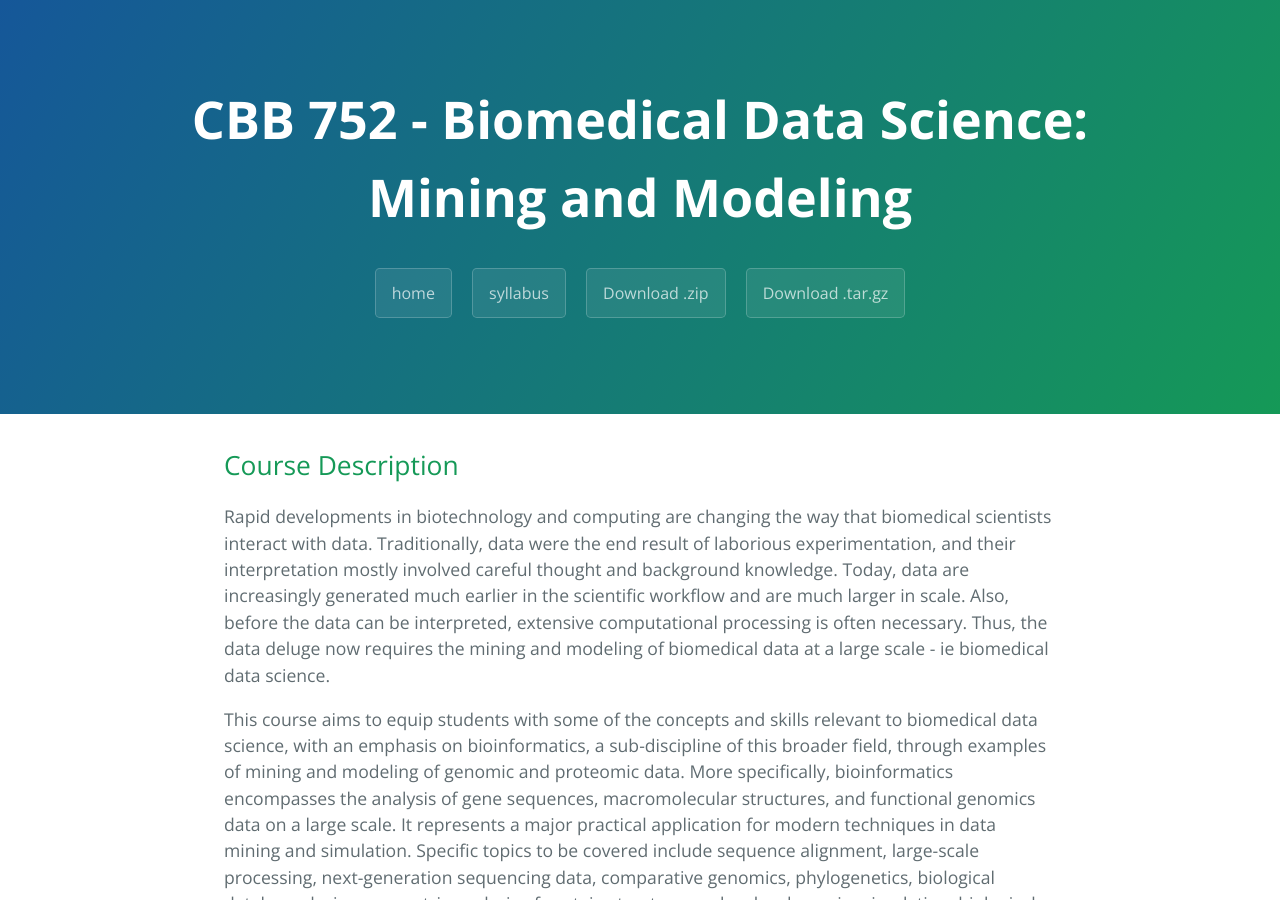
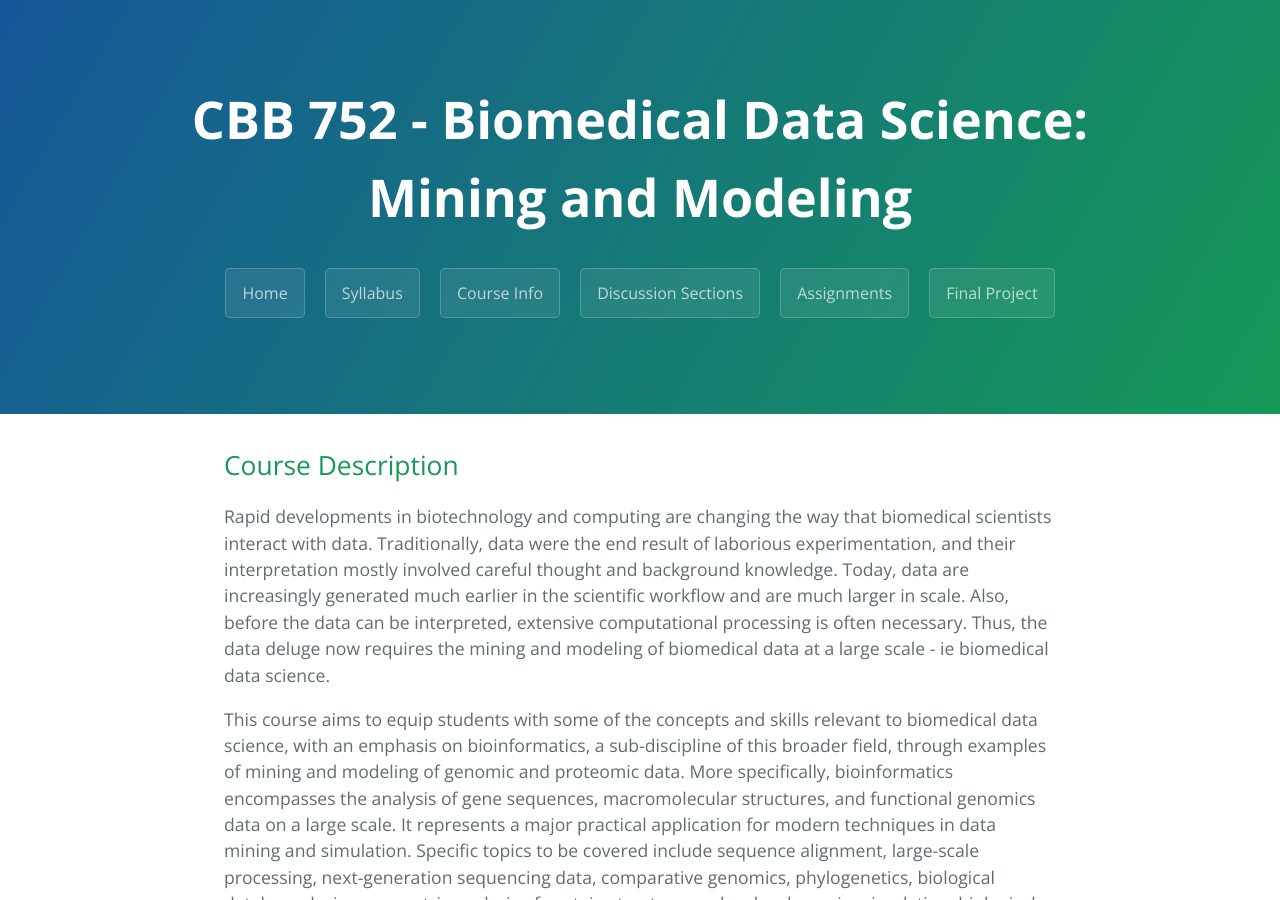
Before and after one commit to gersteinlab/cbb752b19, a Jekyll site: the page built from index.md, in a window 1280 px wide and 900 px high. Built offline with Jekyll 4.4.1, drawn with Linux system fonts in a browser that asks for light colours; our own code applies the rules of GitHub Pages for plain Markdown files.

Commit message:
add tabs

```diff
--- a/_config.yml
+++ b/_config.yml
@@ -4,8 +4,8 @@ title: "CBB 752 - Biomedical Data Science: Mining and Modeling"
 description: "Spring 2019"
 authors:
   donghoon:
-    display_name: Donghoon Lee
+    name: Donghoon Lee
     email: donghoon.lee@yale.edu
   hussein:
-    display_name: Hussein Mohsen
+    name: Hussein Mohsen
     email: hussein.mohsen@yale.edu
--- a/_includes/page-header.html
+++ b/_includes/page-header.html
@@ -1,8 +1,10 @@
 <section class="page-header">
   <h1 class="project-name">{{ site.title }}</h1>
   <h2 class="project-tagline">{{ site.tagline }}</h2>
-  <a href="" class="btn">home</a>
-  <a href="syllabus" class="btn">syllabus</a>
-  <a href="#" class="btn">Download .zip</a>
-  <a href="#" class="btn">Download .tar.gz</a>
+  <a href="cbb752b19" class="btn">Home</a>
+  <a href="cbb752b19/syllabus" class="btn">Syllabus</a>
+  <a href="cbb752b19/info" class="btn">Course Info</a>
+  <a href="cbb752b19/discussion" class="btn">Discussion Sections</a>
+  <a href="cbb752b19/assignments" class="btn">Assignments</a>
+  <a href="cbb752b19/final" class="btn">Final Project</a>
 </section>
```
